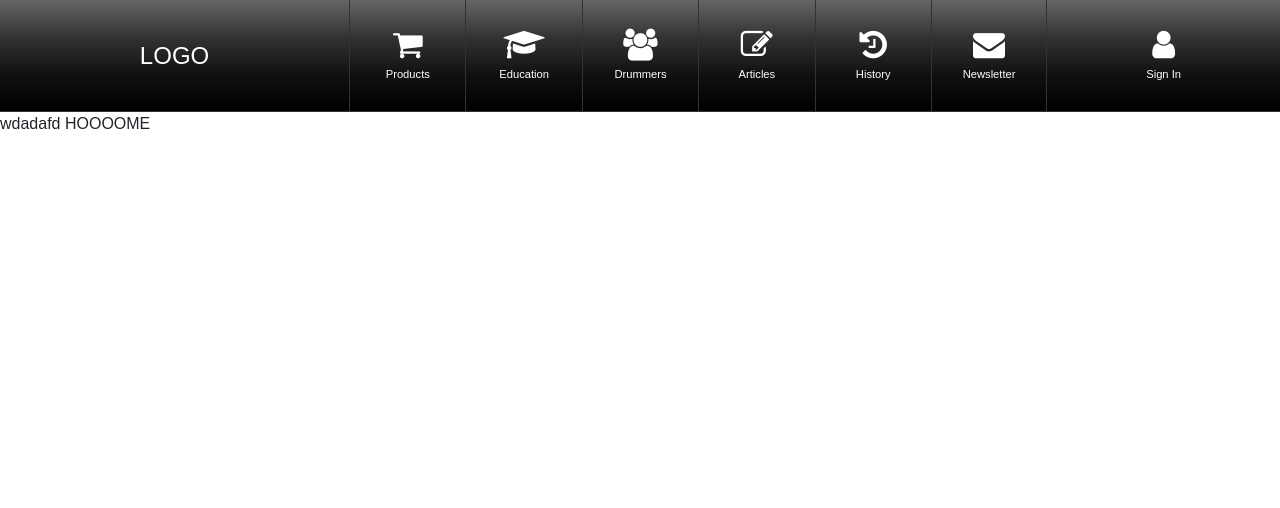
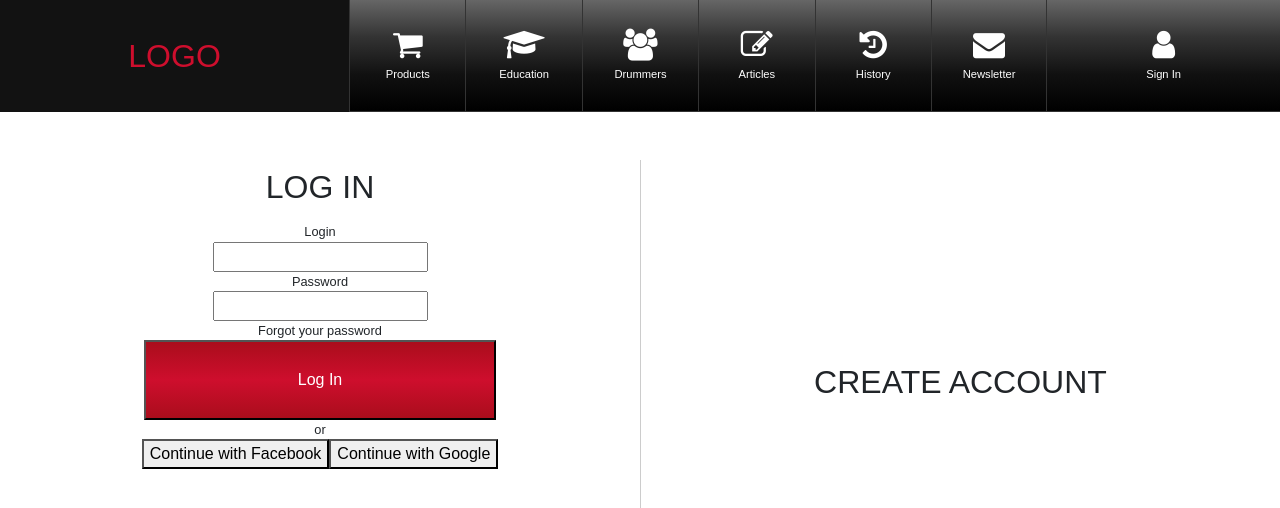
Before and after one commit to filipss379/MyWebsite, an Angular app: page /sign-in in a window 1280 px wide. Before the commit this address led to /home. Shown: the top 508 px of the page. Built offline with nearby package versions, Linux system fonts and the light colour scheme.

Commit message:
Loggin and creating account styles in progress

```diff
--- a/src/app/app.component.css
+++ b/src/app/app.component.css
@@ -23,8 +23,10 @@ nav {
 }
 
 .logo {
+    display: grid;
+    grid-template-columns: 1fr;
+    grid-template-rows: 1fr;
     font-size: 1.5rem;
-    padding: 0;
 }
 
 .navOption {
@@ -32,7 +34,9 @@ nav {
 }
 
 .signIn {
-    box-sizing: inherit;
+    display: grid;
+    grid-template-columns: 1fr;
+    grid-template-rows: 1fr;
 }
 
 p {
@@ -50,15 +54,26 @@ p {
     border-left: 1px solid #333;
 }
 
+a {
+    text-decoration: none;
+    color: #fff;
+    padding: 0;
+    margin: 0;
+}
+
+.link {
+    height: 7rem;
+}
+
 .navOption:hover,
 .signIn:hover,
-.menu:hover {
+.menu:hover,
+a:hover {
     background: #121212;
     cursor: pointer;
     color: #ce0e2d;
     transition: all .35s ease-in-out;
 }
-
 
 @media (max-width: 950px) {
 
@@ -67,8 +82,8 @@ p {
         height: 5rem;
     }
 
-    .logo {
-        padding: .5rem 0 0 2rem;
+    .logo .link {
+        padding-left: 2rem;
         align-items: start;
     }
 
@@ -86,24 +101,14 @@ p {
         grid-template-rows: 1fr;
     }
 
-    .menu a {
-        text-decoration: none;
-        color: #fff;
-    }
-
     .link {
         height: 5rem;
-    }
-
-    .link:hover {
-   color: #ce0e2d;
-
     }
 }
 
 @media (max-width: 650px) {
 
-    .logo {
+    .logo .link{
         padding-left: 1.5rem;
     }
 }
--- a/src/app/app.component.html
+++ b/src/app/app.component.html
@@ -1,7 +1,11 @@
 <header>
     <nav>
 
-        <div class="shared logo">LOGO</div>
+        <div class="shared logo" (click)="goHome()">
+            <a [routerLink]="['./home']">
+                <div class="shared link">LOGO</div>
+            </a>
+        </div>
 
         <div class="shared navOption">
             <i class="fa fa-shopping-cart"></i>
@@ -34,8 +38,12 @@
         </div>
 
         <div class="shared signIn">
-            <i class="fa fa-user"></i>
-            <p>Sign In</p>
+            <a [routerLink]="['./sign-in']">
+                <div class="shared link">
+                    <i class="fa fa-user"></i>
+                    <p>Sign In</p>
+                </div>
+            </a>
         </div>
 
 
--- a/src/app/app.component.ts
+++ b/src/app/app.component.ts
@@ -14,4 +14,8 @@ export class AppComponent {
     this.clickedMenu = !this.clickedMenu;
   }
 
+  goHome(): void {
+    if(this.clickedMenu) this.clickedMenu = !this.clickedMenu;
+  }
+
 }
--- a/src/app/home/home.component.html
+++ b/src/app/home/home.component.html
@@ -1 +1 @@
-wdadafd HOOOOME
+Home Component
--- a/src/app/home/home.component.ts
+++ b/src/app/home/home.component.ts
@@ -7,9 +7,6 @@ import { Component } from '@angular/core';
 })
 export class HomeComponent {
 
-
-  pageTitle: string = "All about DRUMS";
-
   constructor() { }
 
 }
--- /dev/null
+++ b/src/app/sign-in/sign-in.component.css
@@ -0,0 +1,51 @@
+.userBox {
+    padding-top: 3rem;
+    box-sizing: border-box;
+    display: grid;
+    grid-template-columns: 1fr 1fr;
+    grid-template-rows: 1;
+    height: 500px;
+}
+
+.userBox h1 {
+    padding: .5rem 0 1rem 0;
+    font-size: 3rem;
+    text-align: center;
+    font-size: 2rem;
+    margin: 0;
+}
+
+.userData {
+    display: flex;
+    flex-direction: column;
+    align-items: center;
+    justify-content: flex-start;
+}
+
+.logInButton {
+    background: linear-gradient(#aa0d1c, #ce0e2d, #aa0d1c);
+    color: #fff;
+    height: 5rem;
+    width: 22rem;
+}
+
+.userData p {
+    font-size: .8rem;
+    padding: 0;
+    margin: 0;
+}
+
+.FacebookGoogle {
+    display: flex;
+    /* flex-direction: row; */
+    /* align-items: space-between; */
+    /* justify-content: space-evenly; */
+}
+
+.register {
+    display: flex;
+    flex-direction: column;
+    align-items: center;
+    justify-content: center;
+    border-left: 1px solid #ccc;
+}
--- /dev/null
+++ b/src/app/sign-in/sign-in.component.html
@@ -0,0 +1,38 @@
+<div class="userBox">
+
+  <!-- <div class="logIn"> -->
+
+  <div class="userData">
+
+    <h1>LOG IN</h1>
+
+    <p>Login</p>
+    <input type="text">
+
+    <p>Password</p>
+    <input type="password">
+
+    <p>Forgot your password</p>
+
+    <button class="logInButton">Log In</button>
+
+    <p>or</p>
+    <!--
+    </div> -->
+
+    <div class="FacebookGoogle">
+
+      <button class="logInFacebook">Continue with Facebook</button>
+      <button class="logInGoogle">Continue with Google</button>
+
+    </div>
+
+  </div>
+
+  <div class="register">
+
+    <h1>CREATE ACCOUNT</h1>
+
+  </div>
+
+</div>
```
Also changed, not shown: src/app/app.module.ts (+7 -4 lines), src/app/sign-in/sign-in.component.ts (added, +13 -0 lines), 1 other file (tests, documents, lock files or other folders).
